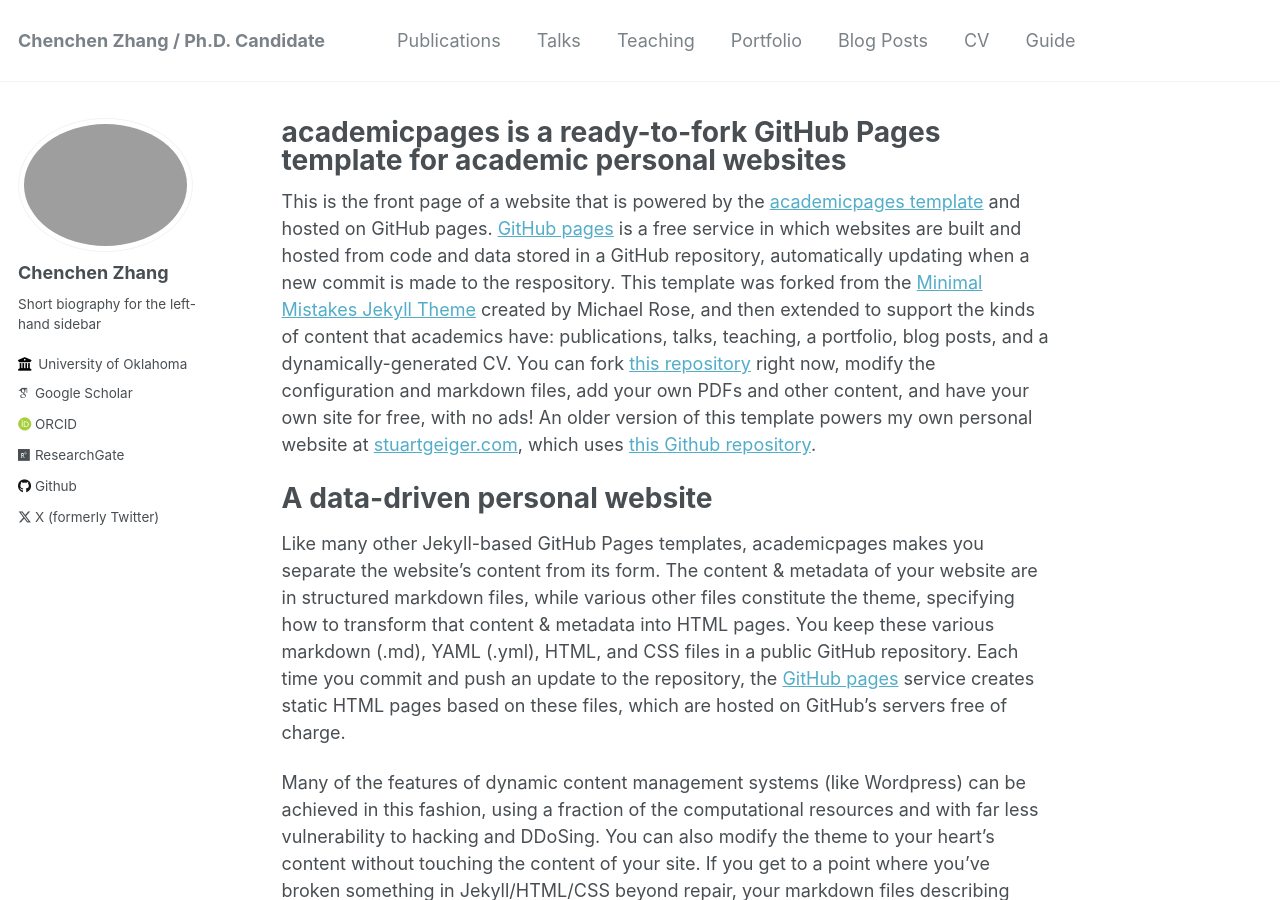
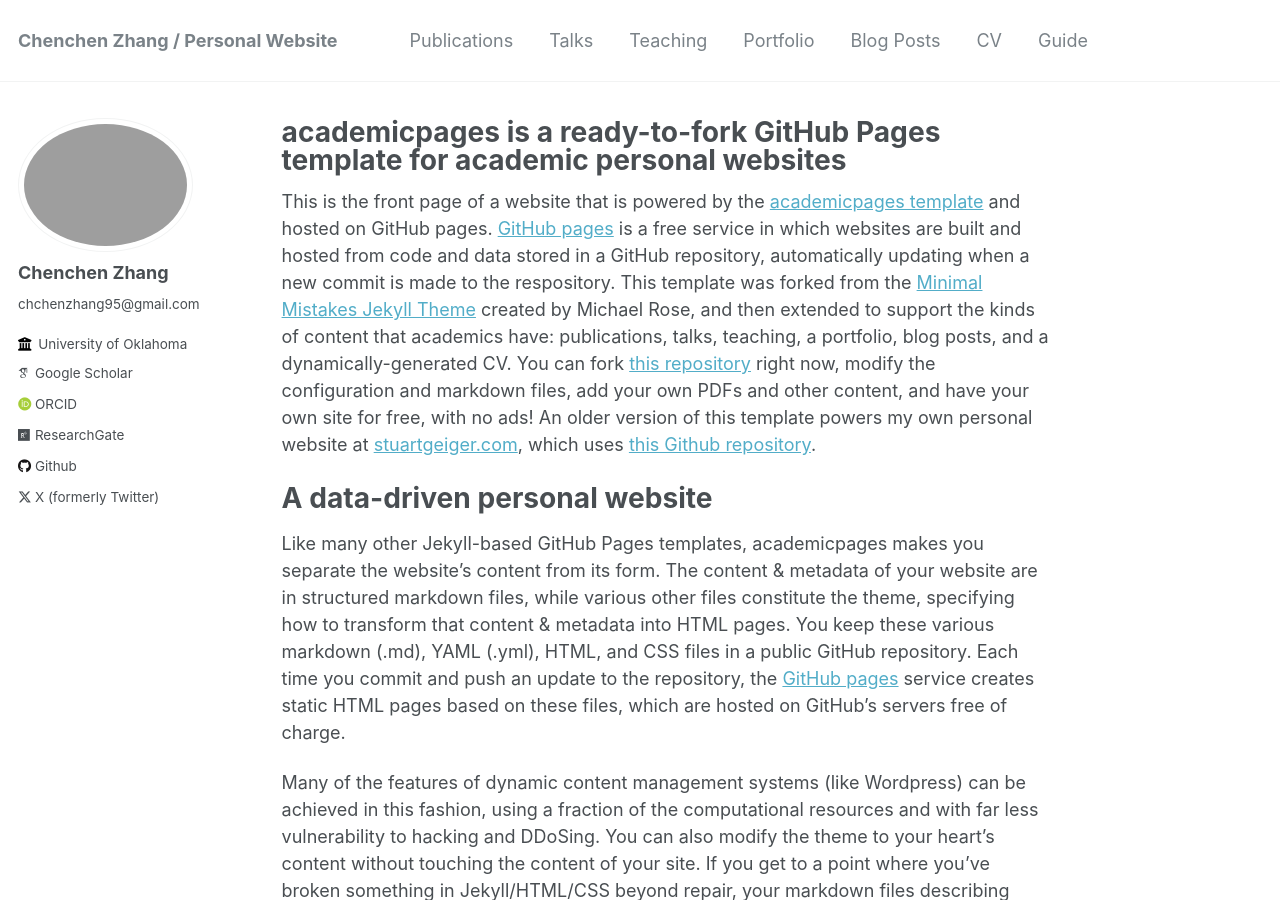
Before and after one commit to rszcc/rszcc.github.io, a Jekyll site: the page built from _pages/about.md, in a window 1280 px wide and 900 px high. Built offline with Jekyll 4.4.1, drawn with Linux system fonts in a browser that asks for light colours; some web fonts are replaced.

Commit message:
Update _config.yml

```diff
--- a/_config.yml
+++ b/_config.yml
@@ -8,7 +8,7 @@
 
 # Basic Site Settings
 locale                   : "en-US"
-title                    : "Chenchen Zhang / Ph.D. Candidate"
+title                    : "Chenchen Zhang / Personal Website"
 title_separator          : "-"
 name                     : &name "Chenchen Zhang"
 description              : &description "personal description"
@@ -24,7 +24,8 @@ author:
   avatar           : "profile.jpg"
   name             : "Chenchen Zhang"
   pronouns         : # example: "she/her"
-  bio              : "Short biography for the left-hand sidebar"
+  bio              : "chenchen.zhang@ou.edu"
+  bio              : "chchenzhang95@gmail.com"
   #location         : "Earth"
   employer         : "University of Oklahoma"
   uri              : # URL
```
